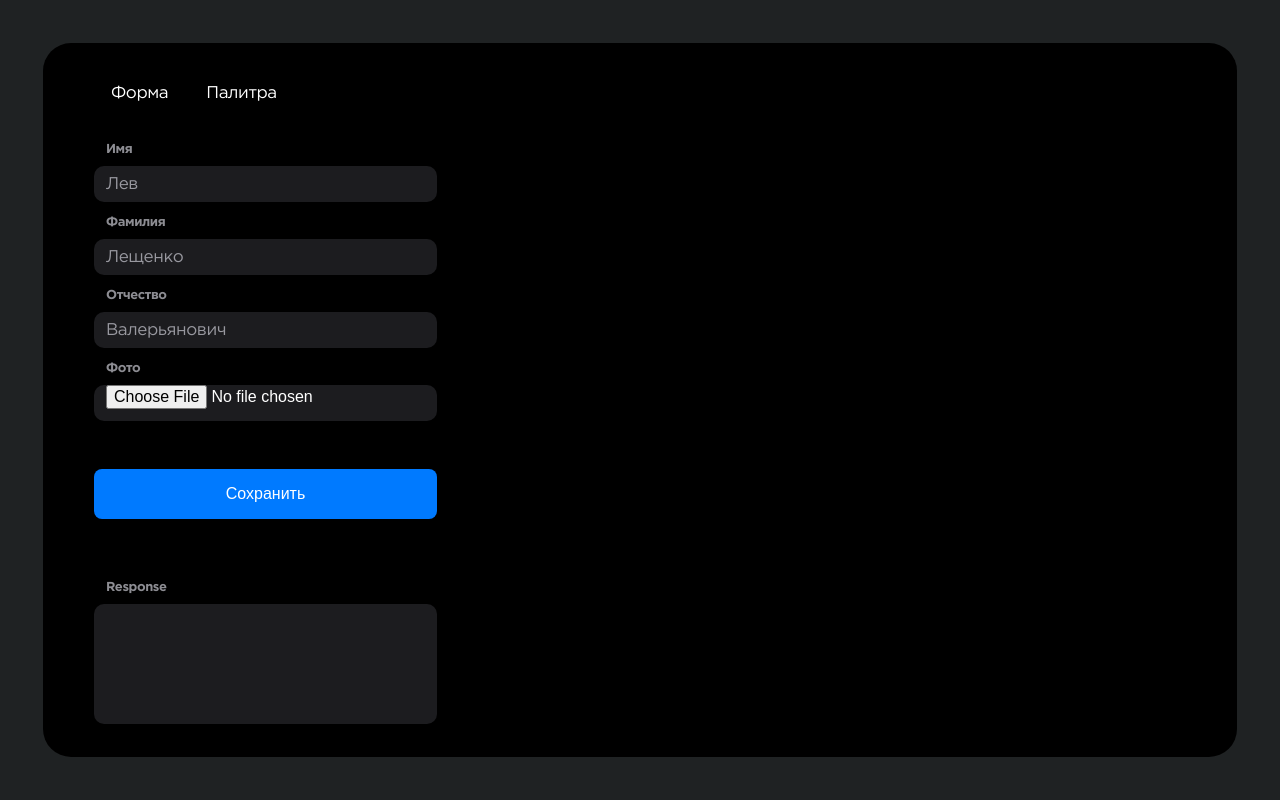
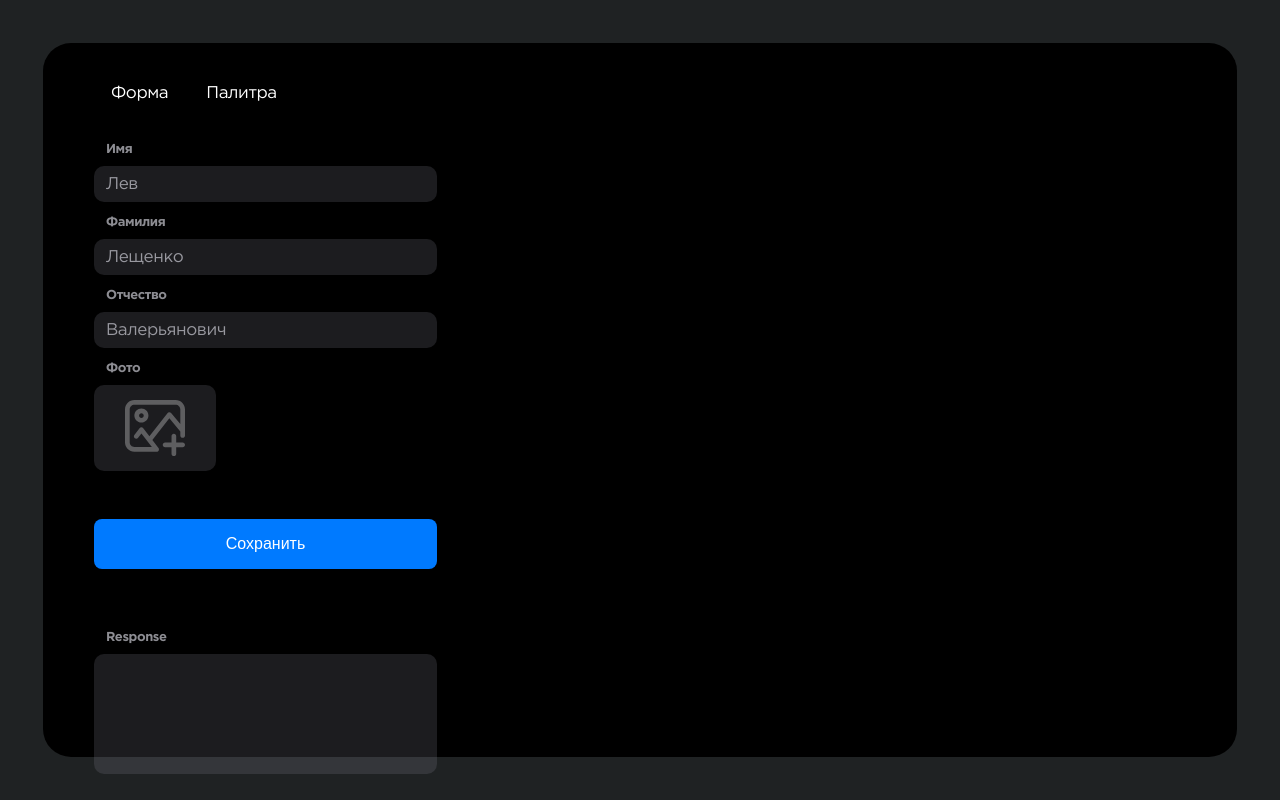
Before and after one commit to mot25/testreactdropts, a React (Create React App) app: page / in a window 1280 px wide. Built offline with nearby package versions, Linux system fonts and the light colour scheme.

Commit message:
css input file

```diff
--- a/src/component/Button/Button.tsx
+++ b/src/component/Button/Button.tsx
@@ -1,4 +1,4 @@
-import React, { FC } from "react";
+import  { FC } from "react";
 import { ButtonProps } from "./Button.Props";
 import styles from "./Button.module.css";
 import cn from "classnames";
--- a/src/component/ColorPicker/Color.module.css
+++ b/src/component/ColorPicker/Color.module.css
@@ -16,8 +16,7 @@
   position: relative;
 }
 
-.button_color {
-}
+
 
 .btn_wrapper {
   display: flex;
--- a/src/component/Header/Header.tsx
+++ b/src/component/Header/Header.tsx
@@ -1,10 +1,8 @@
-import React, { FC, PropsWithChildren } from "react";
 import { Link } from "react-router-dom";
 import styles from "./Header.module.css";
 import { HeaderProps, PropsItemsHeader } from "./Header.Props";
 
 const Header = ({ title }: HeaderProps): JSX.Element => {
-  //   console.log(title);
   return (
     <div className={styles.header}>
       {title.map((link: PropsItemsHeader) => {
--- a/src/layout/Form/Form.module.css
+++ b/src/layout/Form/Form.module.css
@@ -55,3 +55,35 @@ form {
 .submit_btn {
   margin-top: 48px;
 }
+
+.inputFile {
+  /* display: none; */
+}
+
+.uploadLabel {
+  width: 122px;
+  height: 86px;
+  background: var(--gray);
+  border-radius: 10px;
+  position: relative;
+}
+
+.uploadLabel > img {
+  position: absolute;
+  top: 50%;
+  left: 50%;
+  transform: translate(-50%, -50%);
+}
+/* Можно было скрыть через display: none; and visibility: hidden;, но тогда инпут потеряет фокус, а для некоторых доступность одно из главных характеристик на сайте  */
+.upload_container {
+  position: relative;
+  z-index: 10;
+}
+
+.upload_container input[type="file"] {
+  width: 0.1px;
+  height: 0.1px;
+  opacity: 0;
+  position: absolute;
+  z-index: -10;
+}
--- a/src/layout/Form/Form.tsx
+++ b/src/layout/Form/Form.tsx
@@ -1,7 +1,10 @@
-import React, { FC, RefObject, useRef, useState } from "react";
+import React, {  FC,  RefObject, useRef, useState } from "react";
 import styles from "./Form.module.css";
 import cn from "classnames";
 import Button from "../../component/Button/Button";
+import uploadFiel from "./img/file_udload.svg"
+
+
 interface IData {
   action: string;
   id: number;
@@ -55,6 +58,7 @@ const Form: FC = () => {
     }
   };
 
+
   return (
     <div className={styles.form}>
       <form action="send_data">
@@ -97,14 +101,18 @@ const Form: FC = () => {
             placeholder="Валерьянович"
           />
         </div>
-        <div className={styles.form_item}>
-          <label className={styles.label} htmlFor="photo">
+        <div className={cn(styles.form_item, styles.upload_container) }>
+        <label className={styles.label} htmlFor="photo">
             Фото
+          </label>
+          <label
+          className={styles.uploadLabel} htmlFor="photo">
+         <img src={uploadFiel} />
           </label>
           <input
             value={image}
             onChange={e => setImage(e.target.value)}
-            className={styles.input}
+            className={styles.inputFile}
             id="photo"
             type="file"
             placeholder="Валерьянович"
```
Also changed, not shown: src/layout/Form/img/file_udload.svg (added).
